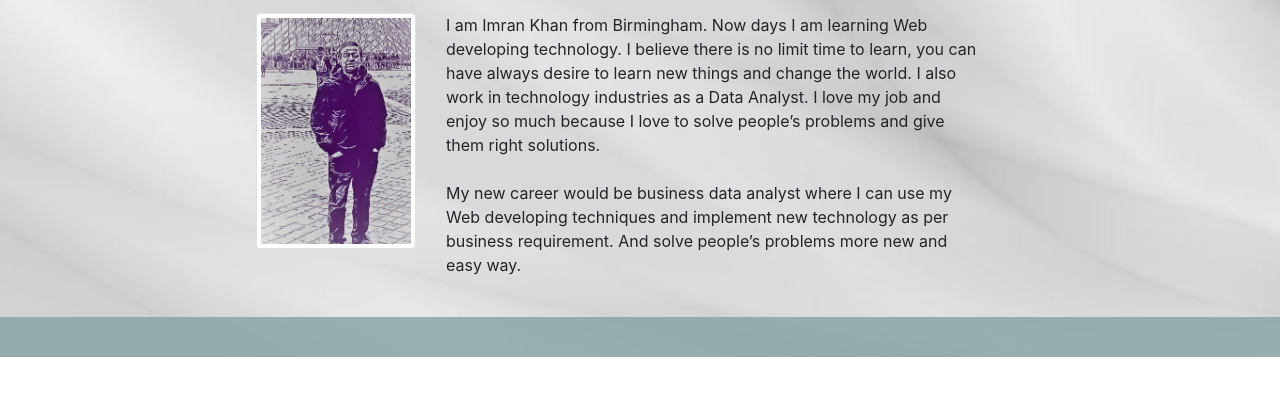
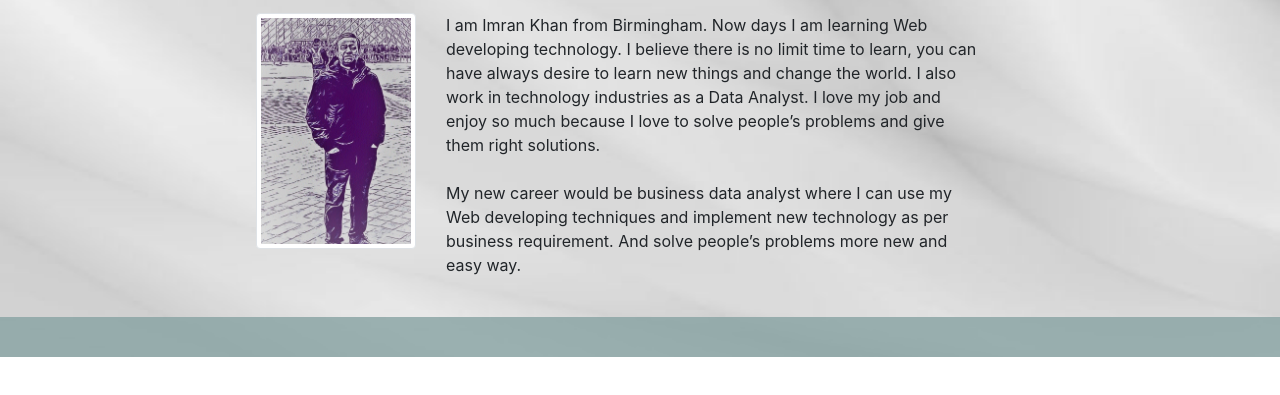
Before and after one commit to ikkhan18/IK-RP-270920, a plain HTML site: page index.html in a window 1280 px wide. Shown: the part 187-582 px from the top of the page. Drawn offline with nearby package versions, Linux system fonts and the light colour scheme.

Commit message:
Add files via upload

```diff
--- a/index.html
+++ b/index.html
@@ -31,7 +31,7 @@
             </div>
             <div class="row">
                 <div class="col-md-3">
-                    <img src="assets/Images/pic.jpg" class="img-thumbnail" alt="Responsive image">
+                    <img src="assets/Images/pic.gif" class="img-thumbnail" alt="Responsive image">
                 </div>
                     <div class="col-md-9">
                         <p>
```
Also changed, not shown: Assets/Images/pic.gif (added).
